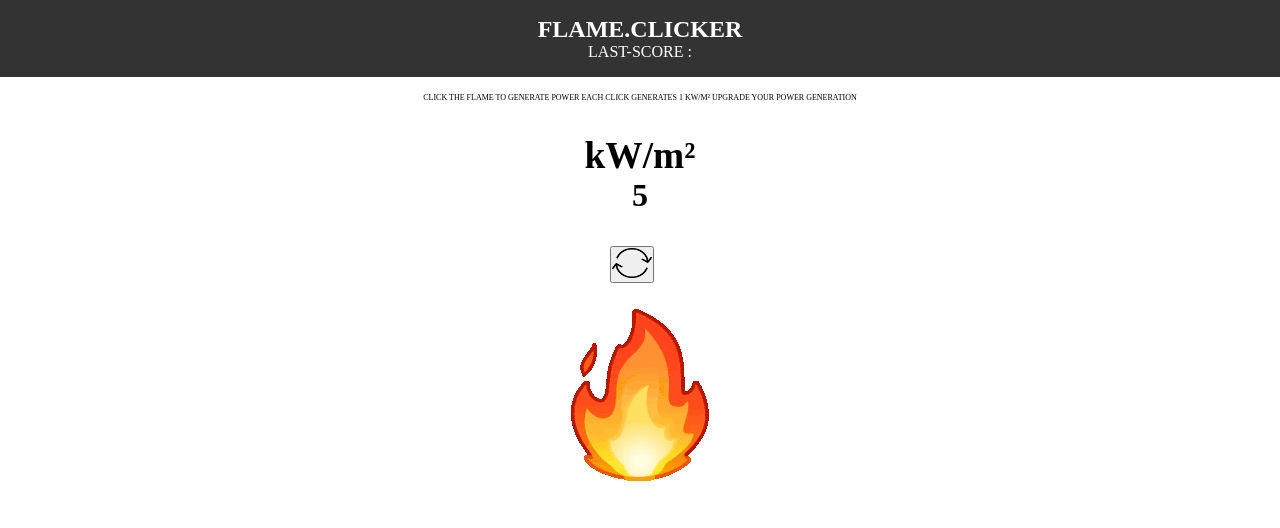
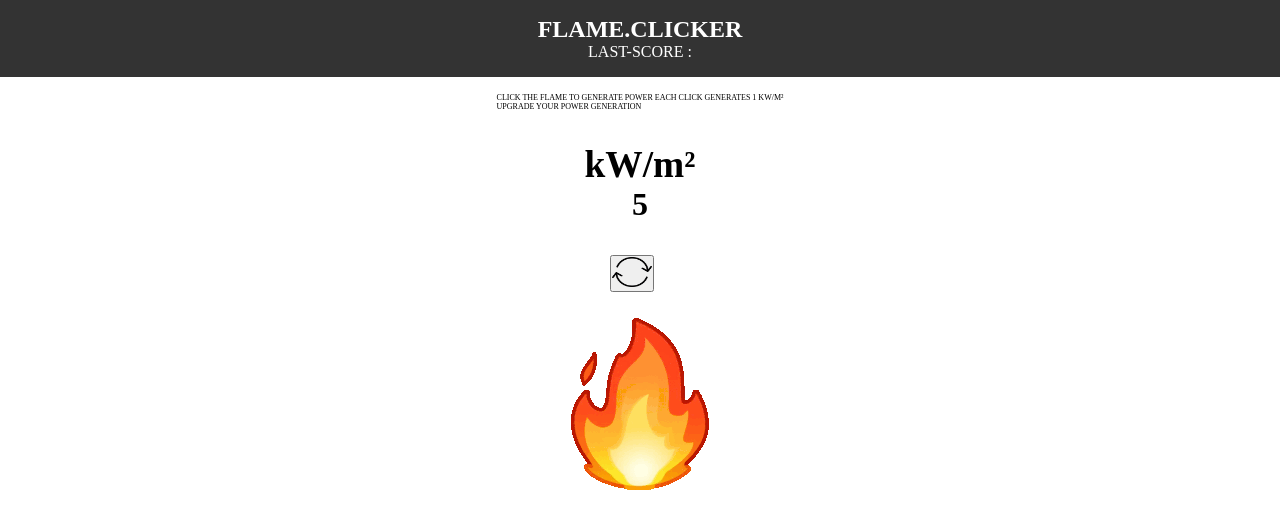
Before and after one commit to kevin-perettimalaguti/clicker, a plain HTML site: page index.html in a window 1280 px wide. Drawn offline with Linux system fonts and the light colour scheme.

Commit message:
correction incrementation html

```diff
--- a/index.html
+++ b/index.html
@@ -18,9 +18,9 @@
 
     <section id="main">
         <section id="info">
-            <p>Click the flame to generate power</p>
-            <p>Each click generates 1 kW/m²</p>
-            <p>Upgrade your power generation</p>
+            <p>Click the flame to generate power
+            Each click generates 1 kW/m² <br>
+            Upgrade your power generation</p>
         </section>
 
         <section id ="score">
```
